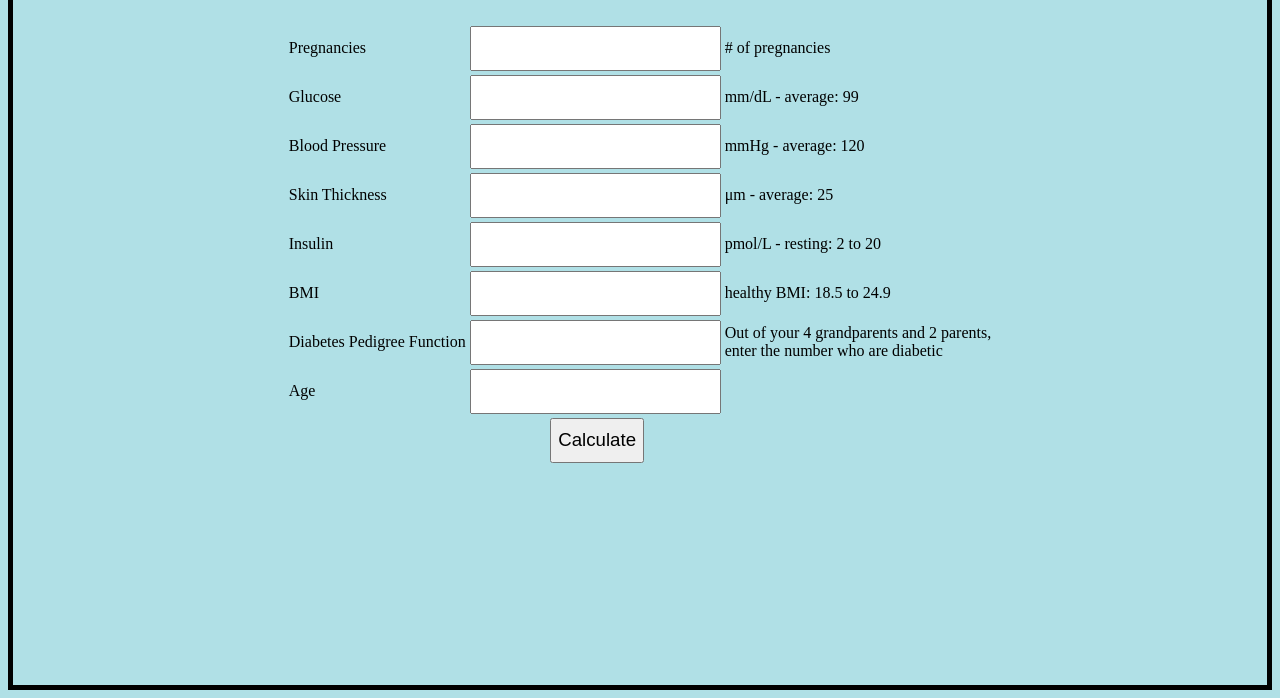
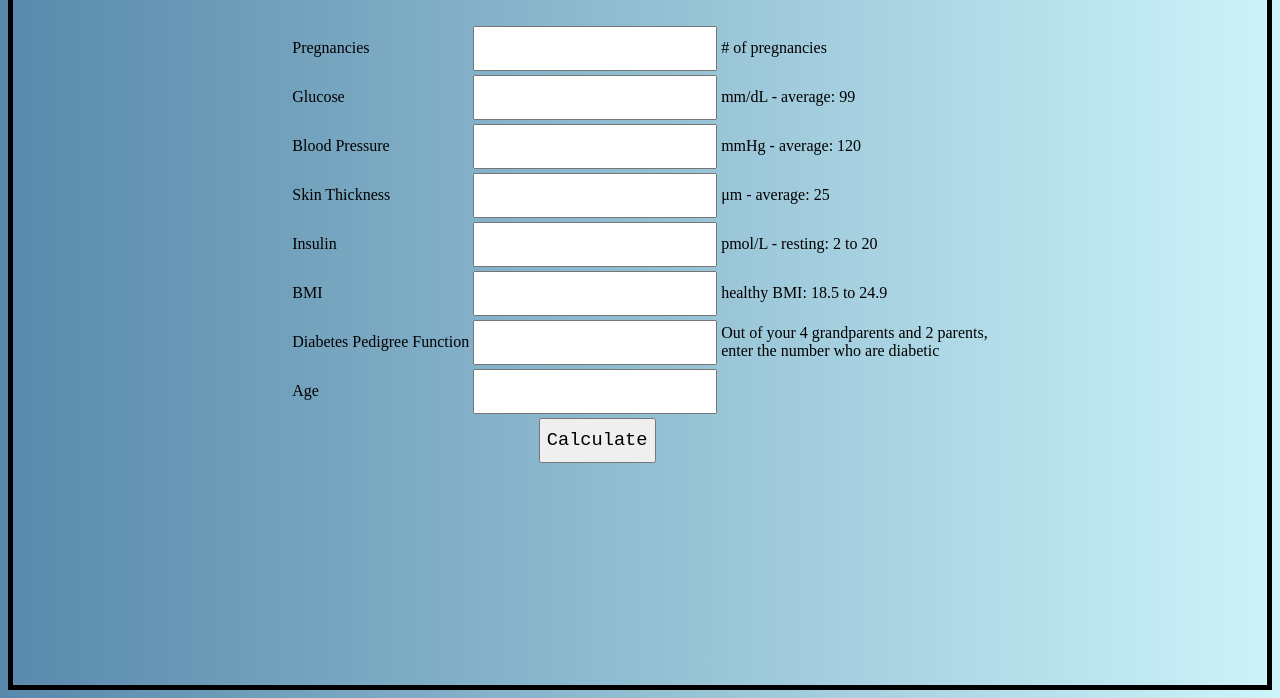
Before and after one commit to Raghav-Mukundan/TamuHack, a plain HTML site: page Templates/home.html in a window 1280 px wide. Shown: the part 102-800 px from the top of the page. Drawn offline with Linux system fonts and the light colour scheme.

Commit message:
edits on ui

```diff
--- a/Templates/home.html
+++ b/Templates/home.html
@@ -1,12 +1,14 @@
 <style>
-body {background-color: powderblue;}
 body {
-  border: 5px solid black;
+  border: 5px solid rgb(0, 0, 0);
   padding: 10px;
+  background: rgb(88,137,171);
+  background: linear-gradient(90deg, rgba(88,137,171,1) 0%, rgba(205,244,250,1) 100%);
 }
 #textbox{
     height:45px;
     font-size:14pt;
+    font-family: monospace;
 }
 </style>
 <body>
```
